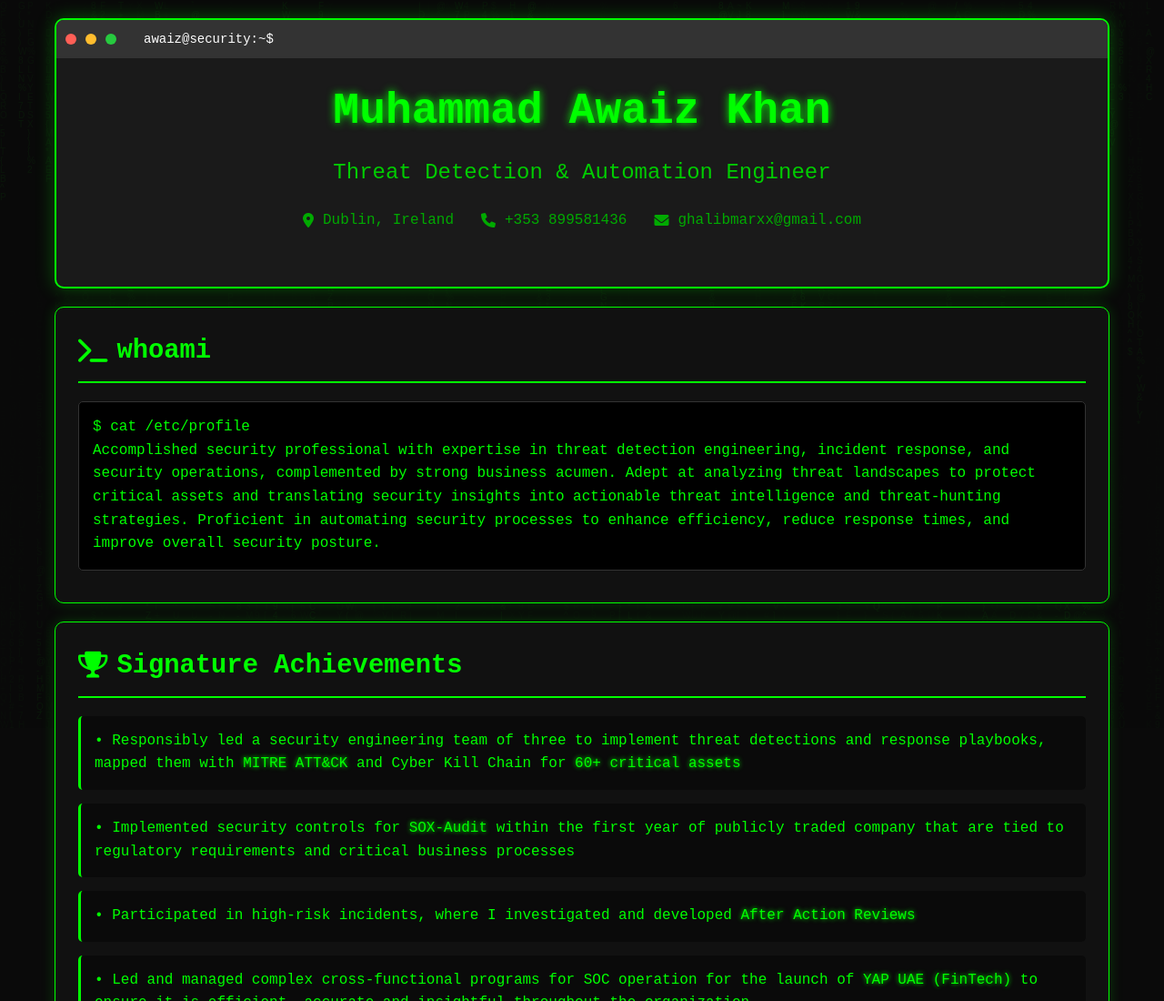
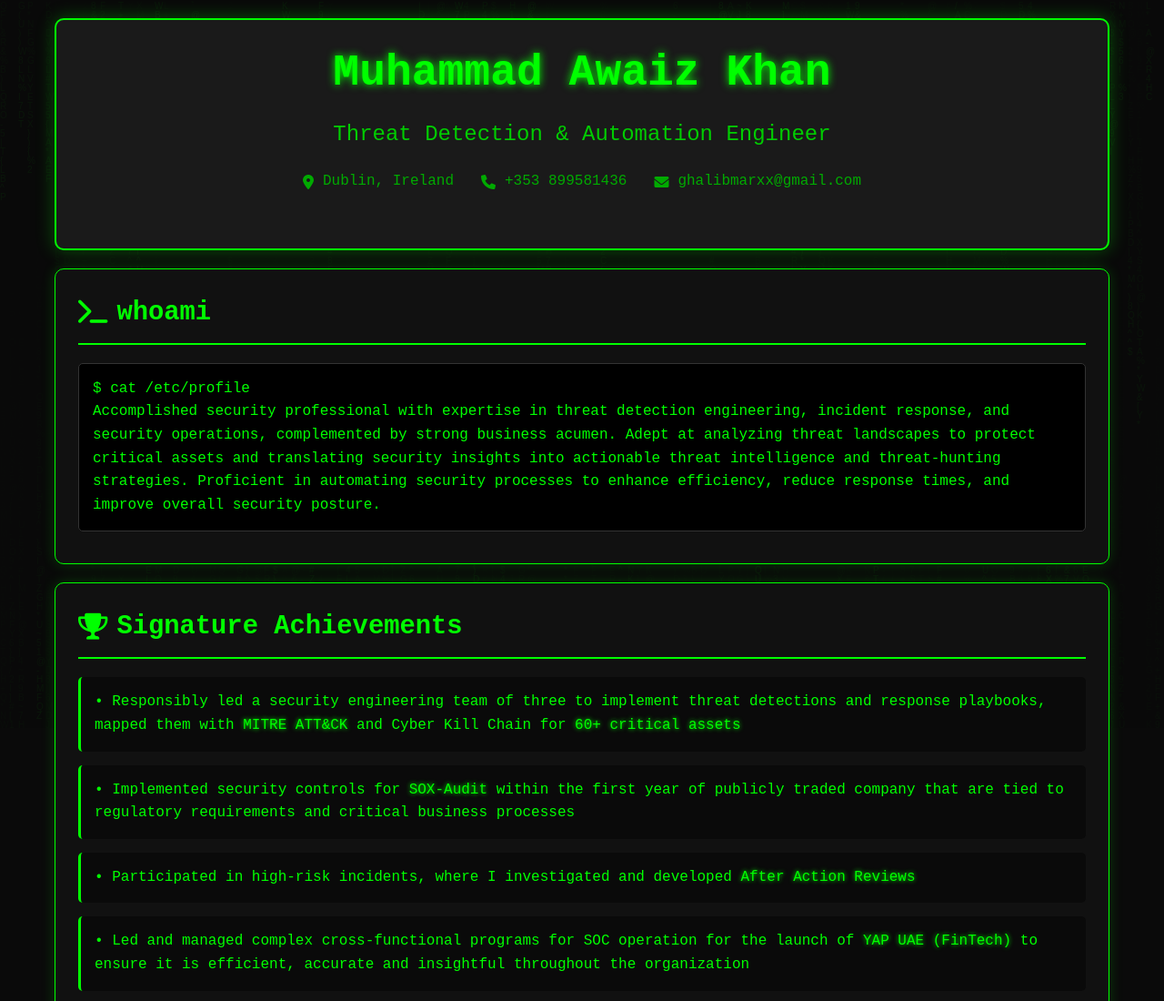
Before and after one commit to mawaizkhan/mawaizkhan.github.io, a plain HTML site: page index.html in a window 1280 px wide. Shown: the top 1100 px of the page at 91% size. Drawn offline with Linux system fonts and the light colour scheme.

Commit message:
Update index.html

```diff
--- a/index.html
+++ b/index.html
@@ -339,12 +339,6 @@
 
     <div class="container">
         <div class="terminal-header fade-in">
-            <div class="terminal-bar">
-                <div class="terminal-btn btn-close"></div>
-                <div class="terminal-btn btn-minimize"></div>
-                <div class="terminal-btn btn-maximize"></div>
-                <div class="terminal-title">awaiz@security:~$</div>
-            </div>
             <div class="terminal-content">
                 <div class="profile-header">
                     <h1 class="profile-name">Muhammad Awaiz Khan</h1>
```
